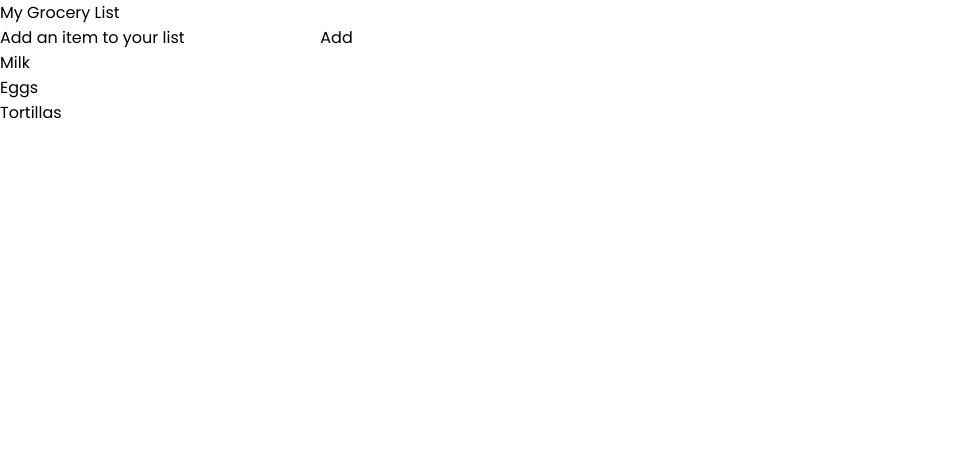
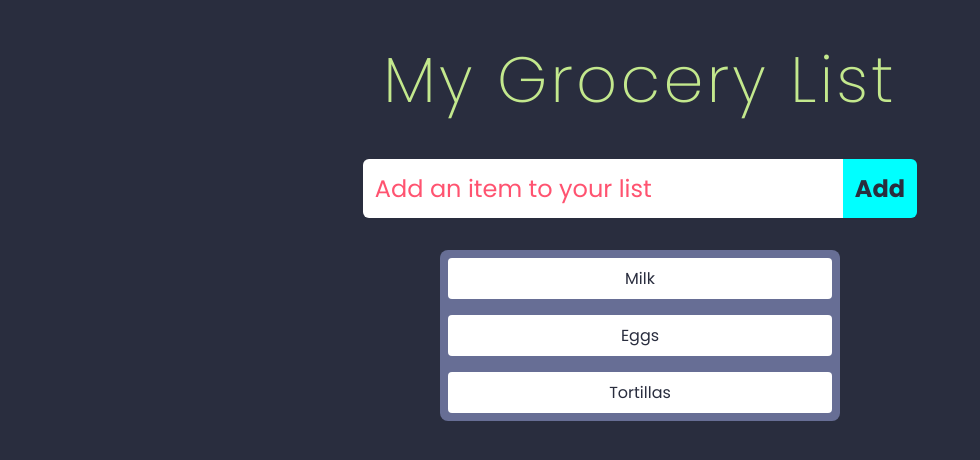
Before and after one commit to eoliva50/Grocery, a plain HTML site: page index.html in a window 1280 px wide. Shown: the whole page, without its empty margins (0-980 px from the left). Drawn offline with Linux system fonts and the light colour scheme.

Commit message:
Add style

```diff
--- a/index.html
+++ b/index.html
@@ -7,7 +7,7 @@
     <link rel="stylesheet" href="reset.css"/>
     <link rel="preconnect" href="https://fonts.googleapis.com">
 <link rel="preconnect" href="https://fonts.gstatic.com" crossorigin>
-<link href="https://fonts.googleapis.com/css2?family=Poppins:wght@100;400;700&display=swap" rel="stylesheet">
+<link href="https://fonts.googleapis.com/css2?family=Poppins:wght@200;400;700&display=swap" rel="stylesheet">
 <link rel="stylesheet" href="style.css" />
 </head>
 <body>
--- a/style.css
+++ b/style.css
@@ -13,4 +13,73 @@
 
 body {
     font-family: 'Poppins', sans-serif;
+    background-color: var(--background);
+    color: var(--foreground);
+    display:flex ;
+    flex-direction: column;
+    justify-content: center;
+    align-items: center;
+    font-family: 'Poppins', sans-serif;
 }
+
+.title {
+    margin: 0.5em;
+    font-size: 4em;
+    font-weight: lighter;
+    letter-spacing: 0.05em;
+    color: var(--accent);
+}
+
+.newGroceryForm{
+    display: flex;
+}
+
+#newGrocery {
+    background-color: white;
+    color: var(--redish);
+    padding: 0.5em;
+    width: 20em;
+    font-size: 1.5em;
+    border-radius: 0.25em 0 0 0.25em;
+}
+
+#addBtn {
+    background-color: aqua;
+    color: var(--background);
+    padding: 0.5em;
+    font-size: 1.5em;
+    font-weight: bold;
+    cursor: pointer;
+    border-radius: 0.25em;
+    border-radius: 0 0.25em 0.25em 0;
+}
+
+#addBtn:hover {
+    background-color: var(--purplish);
+
+}
+
+#groceryList{
+    display: flex;
+    flex-direction: column;
+    align-items: center;
+    justify-content: center;
+    margin-top: 2em;
+    border-radius: 0.5em;
+    background-color: var(--comment);
+}
+
+.groceryItem{
+    background-color: white;
+    color: var(--background);
+    margin: 0.5em;
+    width: 24em;
+    text-align: center;
+    padding: 0.5em;
+    border-radius: 0.25em;
+}
+
+.groceryItem:hover{
+    background-color: var(--purplish);
+    font-weight: bold;
+}
```
